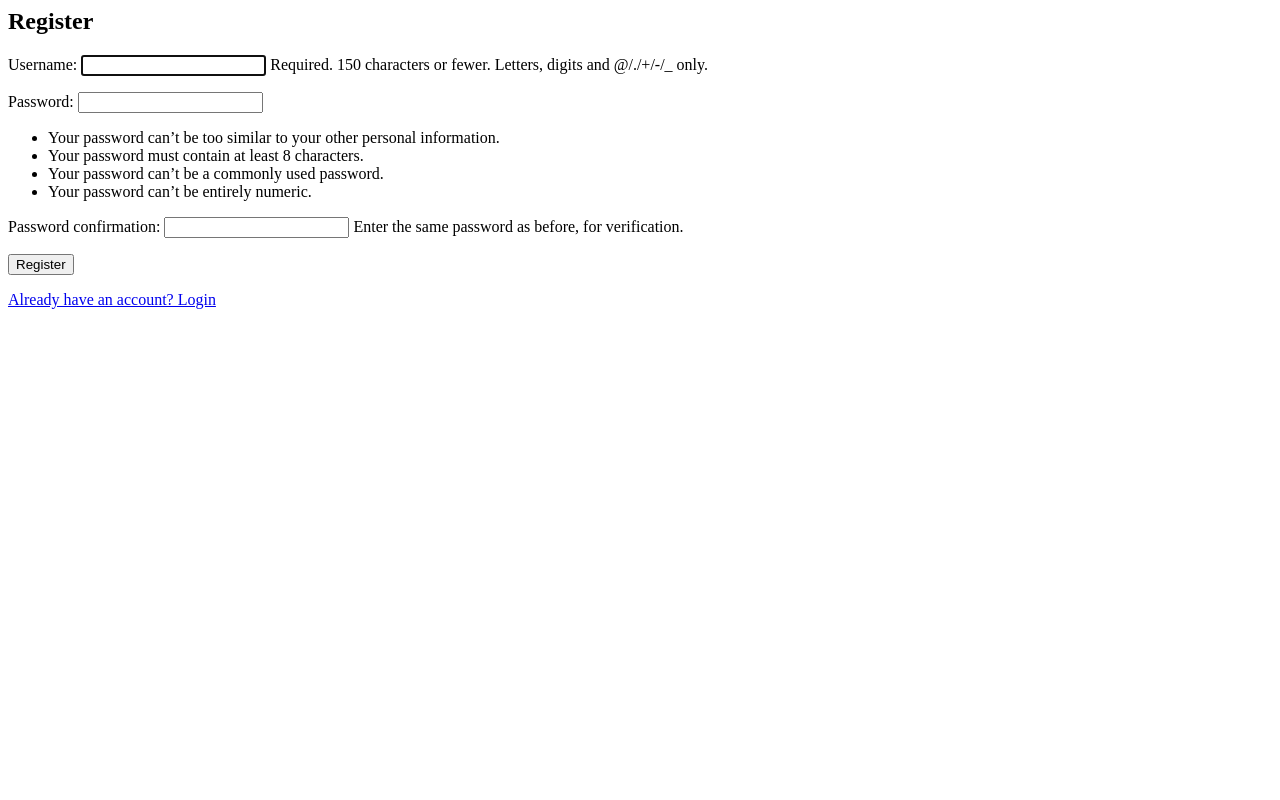
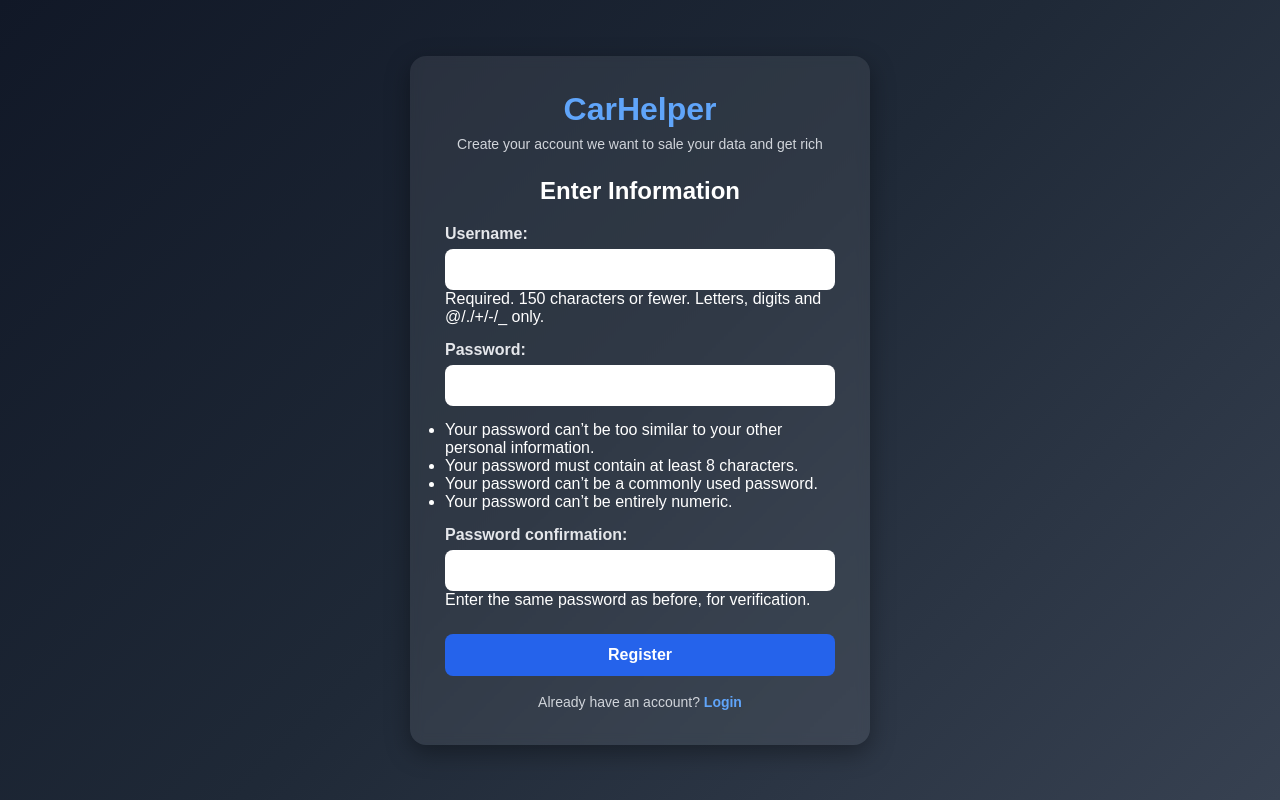
Before and after one commit to roen-lerma/CarHelper, a Django app: page /register/ in a window 1280 px wide. Run offline with Django 5.2, Linux system fonts and the light colour scheme.

Commit message:
merged frontend with backend, implemented add vehicle, user registration, and post system

```diff
--- a/CarHelper/settings.py
+++ b/CarHelper/settings.py
@@ -116,3 +116,6 @@ USE_TZ = True
 # https://docs.djangoproject.com/en/6.0/howto/static-files/
 
 STATIC_URL = 'static/'
+LOGIN_URL = 'login'
+LOGIN_REDIRECT_URL = 'home'
+LOGOUT_REDIRECT_URL = 'login'
--- a/CarHelper/urls.py
+++ b/CarHelper/urls.py
@@ -23,5 +23,7 @@ urlpatterns = [
     path('register/', views.register, name='register'),
     path('login/', views.login_view, name='login'),
     path('logout/', views.logout_view, name='logout'),
-    path('', views.home),
+    path('', views.home, name='home'),
+    path('add-vehicle/', views.add_vehicle, name='add_vehicle'),
+    path('create-post/', views.create_post, name='create_post'),
 ]
--- a/CarHelperApp/models.py
+++ b/CarHelperApp/models.py
@@ -9,8 +9,9 @@ class Vehicle(models.Model):
     year = models.IntegerField()
     vin = models.CharField(max_length=17, blank=True, null=True)
 
-def __str__(self):
-    return f"{self.year} {self.make} {self.model}"
+    def __str__(self):
+        return f"{self.year} {self.make} {self.model}"
+
 
 class Post(models.Model):
     author = models.ForeignKey(User, on_delete=models.CASCADE)
--- a/CarHelperApp/templates/CarHelperApp/register.html
+++ b/CarHelperApp/templates/CarHelperApp/register.html
@@ -1,7 +1,135 @@
-<h2>Register</h2>
-<form method="post">
-    {% csrf_token %}
-    {{ form.as_p }}
-    <button type="submit">Register</button>
-</form>
-<a href="{% url 'login' %}">Already have an account? Login</a>
+<!DOCTYPE html>
+<html lang="en">
+<head>
+    <meta charset="UTF-8">
+    <meta name="viewport" content="width=device-width, initial-scale=1.0">
+    <title>CarHelper Register</title>
+    <style>
+        * {
+            box-sizing: border-box;
+            margin: 0;
+            padding: 0;
+            font-family: Arial, sans-serif;
+        }
+
+        body {
+            min-height: 100vh;
+            display: flex;
+            justify-content: center;
+            align-items: center;
+            background: linear-gradient(135deg, #111827, #1f2937, #374151);
+            color: white;
+        }
+
+        .register-container {
+            width: 100%;
+            max-width: 460px;
+            background: rgba(255, 255, 255, 0.08);
+            padding: 35px;
+            border-radius: 16px;
+            box-shadow: 0 8px 25px rgba(0, 0, 0, 0.35);
+            backdrop-filter: blur(6px);
+        }
+
+        .brand {
+            text-align: center;
+            margin-bottom: 25px;
+        }
+
+        .brand h1 {
+            font-size: 32px;
+            margin-bottom: 8px;
+            color: #60a5fa;
+        }
+
+        .brand p {
+            font-size: 14px;
+            color: #d1d5db;
+        }
+
+        h2 {
+            text-align: center;
+            margin-bottom: 20px;
+            font-size: 24px;
+        }
+
+        form p {
+            margin-bottom: 15px;
+        }
+
+        form label {
+            display: block;
+            margin-bottom: 6px;
+            font-weight: bold;
+            color: #e5e7eb;
+        }
+
+        form input {
+            width: 100%;
+            padding: 12px;
+            border: none;
+            border-radius: 8px;
+            outline: none;
+            font-size: 15px;
+        }
+
+        button {
+            width: 100%;
+            padding: 12px;
+            background-color: #2563eb;
+            color: white;
+            border: none;
+            border-radius: 8px;
+            font-size: 16px;
+            font-weight: bold;
+            cursor: pointer;
+            transition: 0.2s ease;
+            margin-top: 10px;
+        }
+
+        button:hover {
+            background-color: #1d4ed8;
+        }
+
+        .login-link {
+            margin-top: 18px;
+            text-align: center;
+            font-size: 14px;
+            color: #d1d5db;
+        }
+
+        .login-link a {
+            color: #60a5fa;
+            text-decoration: none;
+            font-weight: bold;
+        }
+
+        .login-link a:hover {
+            text-decoration: underline;
+        }
+    </style>
+</head>
+<body>
+
+    <div class="register-container">
+        <div class="brand">
+            <h1>CarHelper</h1>
+            <p>Create your account we want to sale your data and get rich</p>
+        </div>
+
+        <h2>Enter Information</h2>
+
+        <form method="post">
+            {% csrf_token %}
+            {{ form.as_p }}
+            <button type="submit">Register</button>
+        </form>
+
+        <div class="login-link">
+            Already have an account?
+            <a href="{% url 'login' %}">Login</a>
+        </div>
+    </div>
+
+</body>
+</html>
--- a/CarHelperApp/views.py
+++ b/CarHelperApp/views.py
@@ -1,14 +1,25 @@
-from django.shortcuts import render
-
 # Create your views here.
 from django.shortcuts import render, redirect
-from django.contrib.auth import login, logout, authenticate
+from django.contrib.auth import login, logout
 from django.contrib.auth.forms import UserCreationForm
 from django.contrib.auth.forms import AuthenticationForm
 from django.http import HttpResponse
+from .models import Vehicle, Post
+from django.contrib.auth.decorators import login_required
+from .forms import VehicleForm, PostForm
 
+
+@login_required
 def home(request):
-    return HttpResponse("CarHelper backend is working 🚗")
+    vehicles = Vehicle.objects.filter(owner=request.user)
+    # Post.objects.filter(author+request.user) is for current user feed, will change to Post.objects.all() once bulletin board is created
+    posts = Post.objects.filter(author=request.user).order_by('-created_at')[:5]
+
+    return render(request, 'CarHelperApp/home.html', {
+        'vehicles': vehicles,
+        'posts': posts
+    })
+
 
 def register(request):
     if request.method == 'POST':
@@ -35,3 +46,35 @@ def login_view(request):
 def logout_view(request):
     logout(request)
     return redirect('login')
+
+@login_required
+def add_vehicle(request):
+    if request.method == 'POST':
+        form = VehicleForm(request.POST)
+        if form.is_valid():
+            vehicle = form.save(commit=False)
+            vehicle.owner = request.user
+            vehicle.save()
+            return redirect('home')
+    else:
+        form = VehicleForm()
+
+    return render(request, 'CarHelperApp/add_vehicle.html', {
+        'form': form
+    })
+
+@login_required
+def create_post(request):
+    if request.method == 'POST':
+        form = PostForm(request.POST, user=request.user)
+        if form.is_valid():
+            post = form.save(commit=False)
+            post.author = request.user
+            post.save()
+            return redirect('home')
+    else:
+        form = PostForm(user=request.user)
+
+    return render(request, 'CarHelperApp/create_post.html', {
+        'form': form
+    })
```
Also changed, not shown: CarHelperApp/forms.py (added, +20 -0 lines), CarHelperApp/templates/CarHelperApp/add_vehicle.html (added, +11 -0 lines), CarHelperApp/templates/CarHelperApp/create_post.html (added, +11 -0 lines), CarHelperApp/templates/CarHelperApp/home.html (added, +133 -0 lines), CarHelperApp/templates/CarHelperApp/login.html (+135 -7 lines), db.sqlite3.
